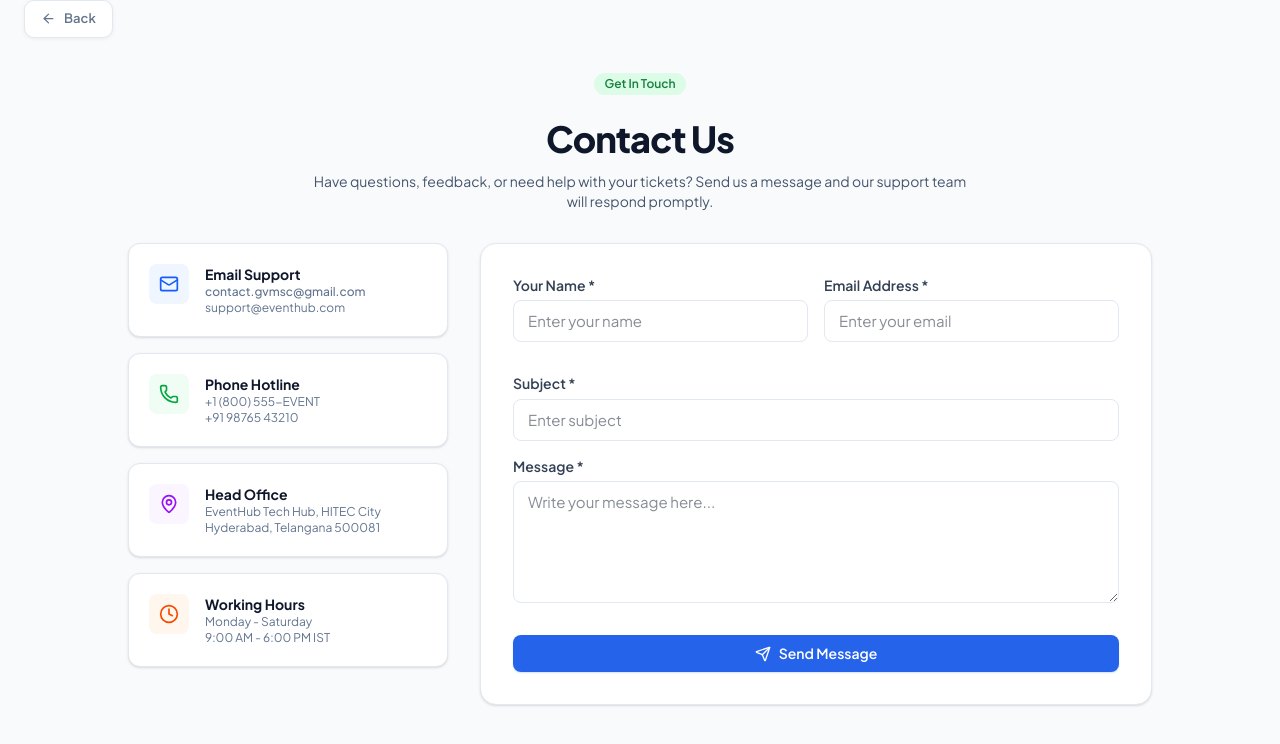
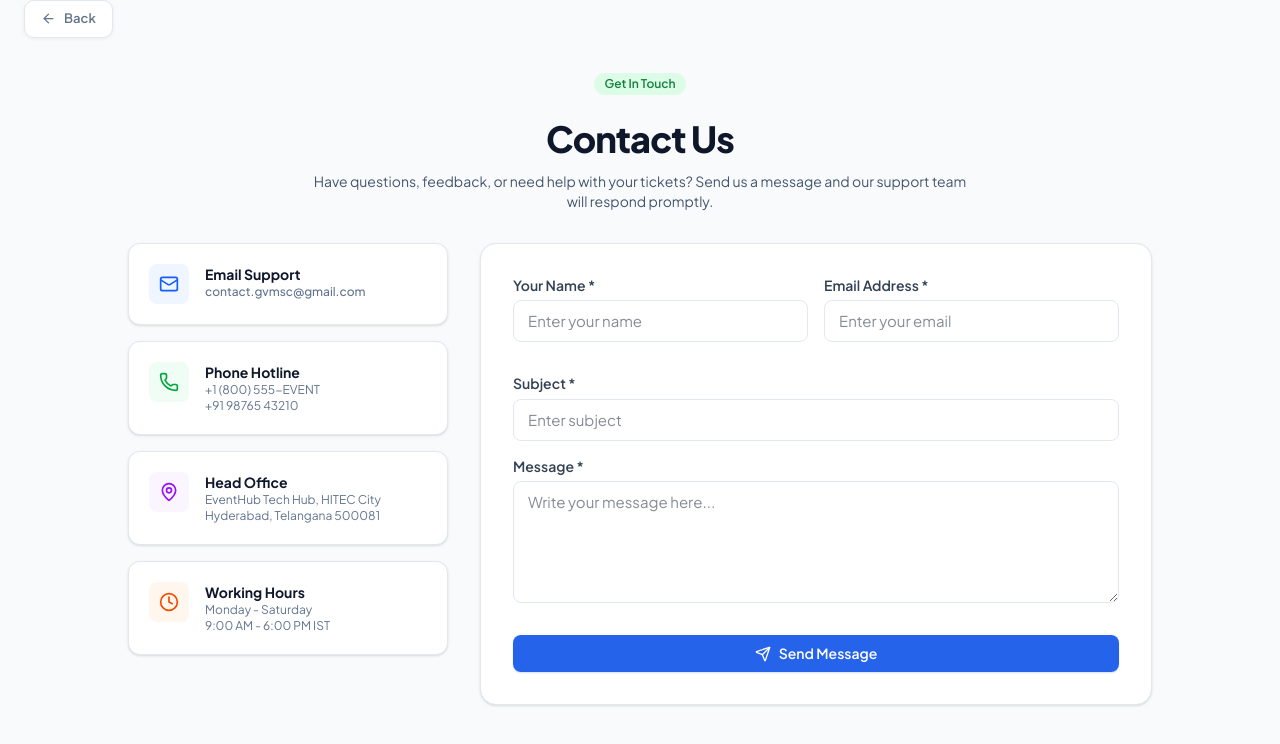
Before and after one commit to Sandeep3002/EventHub, a React (Vite) app in the folder frontend/: page /contact in a window 1280 px wide. Shown: the top 744 px of the page. Built offline with nearby package versions, Linux system fonts and the light colour scheme; no server answers.

Commit message:
chore: remove support@eventhub.com from contact and help modal

```diff
--- a/frontend/src/components/HelpChatbotModal.jsx
+++ b/frontend/src/components/HelpChatbotModal.jsx
@@ -50,7 +50,7 @@
   {
     keywords: ['contact', 'support', 'email', 'phone', 'helpdesk', 'customer care'],
     title: 'Contacting Support',
-    answer: `**Support & Assistance:**\n\n• **Email**: contact.gvmsc@gmail.com / support@eventhub.com\n• **Hotline**: +1 (800) 555-EVENT / +91 98765 43210\n• **Office**: EventHub Tech Hub, HITEC City, Hyderabad\n• **Hours**: Mon - Sat, 9:00 AM - 6:00 PM IST`,
+    answer: `**Support & Assistance:**\n\n• **Email**: contact.gvmsc@gmail.com\n• **Hotline**: +1 (800) 555-EVENT / +91 98765 43210\n• **Office**: EventHub Tech Hub, HITEC City, Hyderabad\n• **Hours**: Mon - Sat, 9:00 AM - 6:00 PM IST`,
     action: { label: 'Open Contact Form', path: '/contact' }
   },
   {
--- a/frontend/src/pages/Contact.jsx
+++ b/frontend/src/pages/Contact.jsx
@@ -72,11 +72,6 @@
               <p className="text-xs text-slate-500 mt-0.5">
                 <a href="mailto:contact.gvmsc@gmail.com" className="hover:text-purple-600 font-medium transition text-purple-700 dark:text-purple-400">
                   contact.gvmsc@gmail.com
-                </a>
-              </p>
-              <p className="text-xs text-slate-500 mt-0.5">
-                <a href="mailto:support@eventhub.com" className="hover:text-purple-600 transition">
-                  support@eventhub.com
                 </a>
               </p>
             </div>
```
